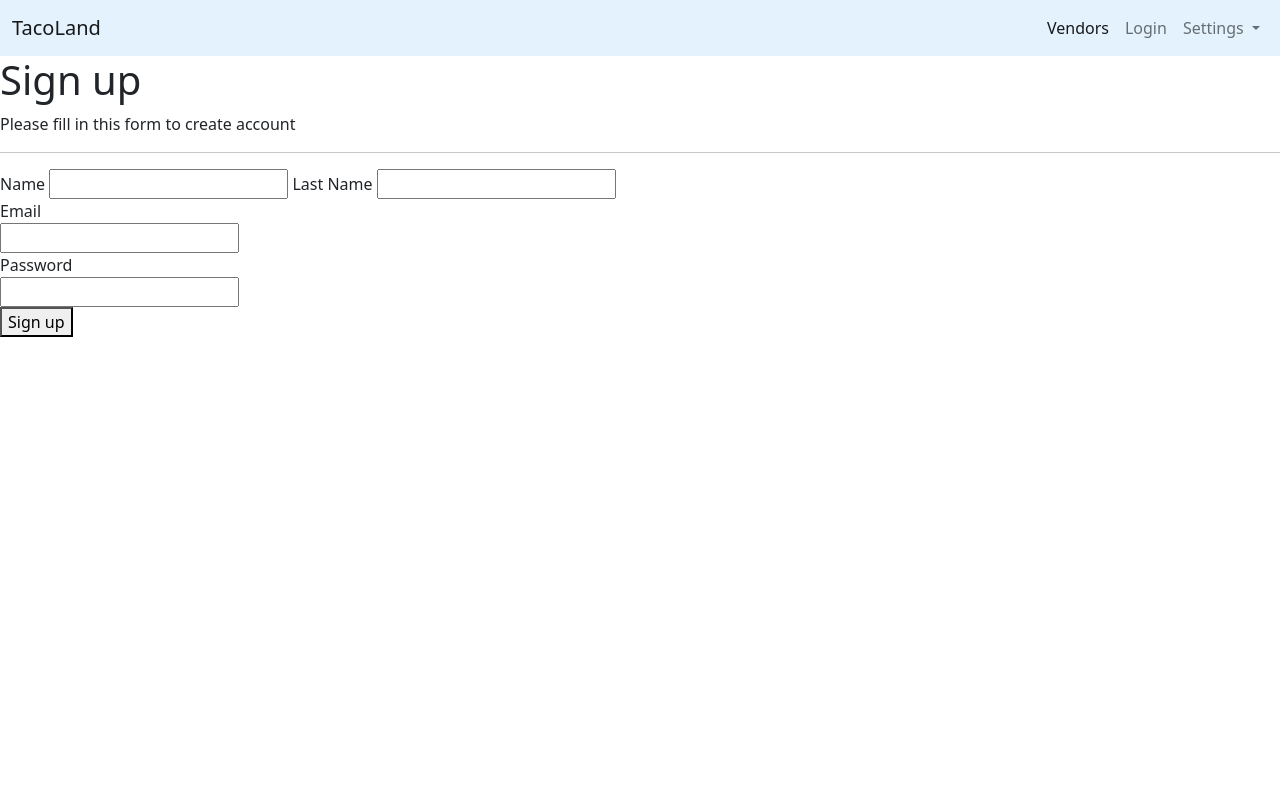
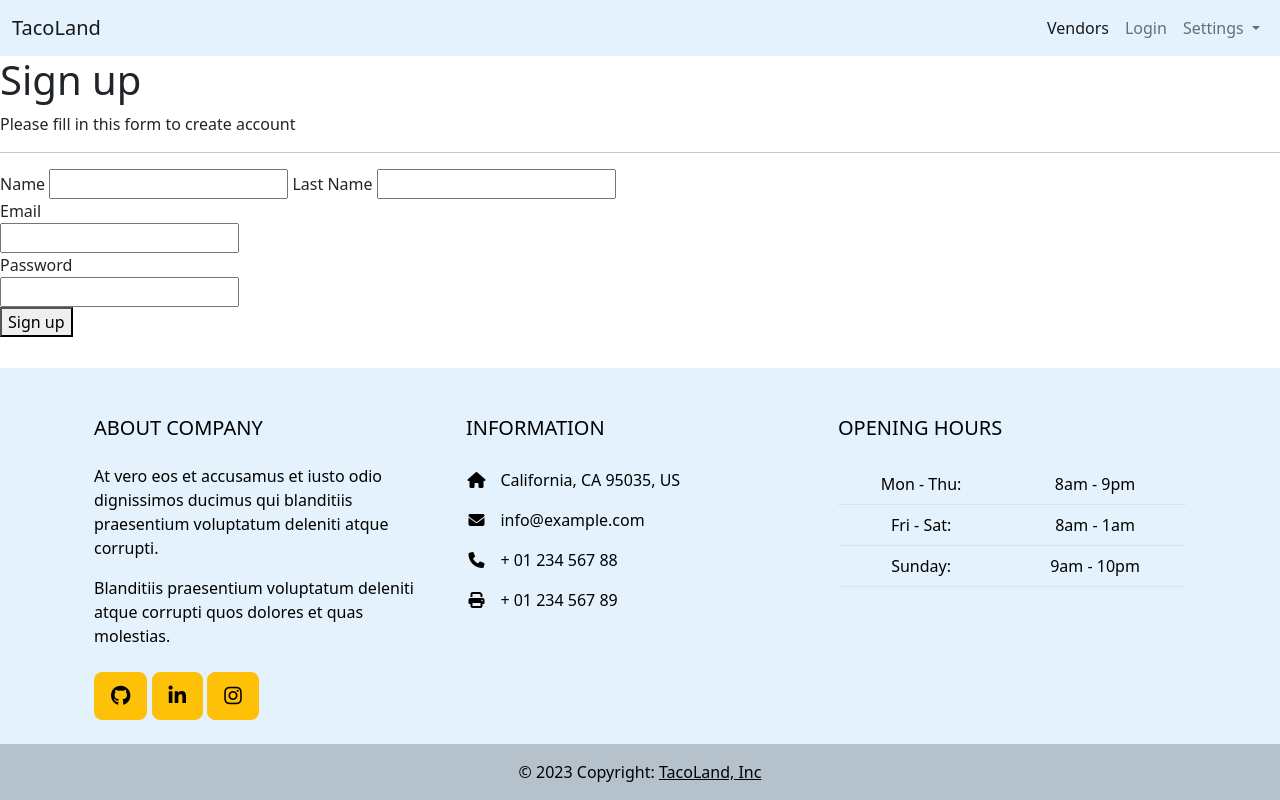
Before and after one commit to eric-ramos-garnica/TacoLand-project, a Flask app: page /createaccountpage in a window 1280 px wide. Run offline with Flask 2, Linux system fonts and the light colour scheme.

Commit message:
completed footer

```diff
--- a/templates/base.html
+++ b/templates/base.html
@@ -5,6 +5,7 @@
     <meta name="viewport" content="width=device-width">
     <link href="https://cdn.jsdelivr.net/npm/bootstrap@5.2.3/dist/css/bootstrap.min.css" rel="stylesheet" integrity="sha384-rbsA2VBKQhggwzxH7pPCaAqO46MgnOM80zW1RWuH61DGLwZJEdK2Kadq2F9CUG65" crossorigin="anonymous">
     <link rel="stylesheet" href="/static/css/index.css">
+    <link rel="stylesheet" href="https://cdnjs.cloudflare.com/ajax/libs/font-awesome/6.4.0/css/all.min.css" integrity="sha512-iecdLmaskl7CVkqkXNQ/ZH/XLlvWZOJyj7Yy7tcenmpD1ypASozpmT/E0iPtmFIB46ZmdtAc9eNBvH0H/ZpiBw==" crossorigin="anonymous" referrerpolicy="no-referrer" />
     <title>
       {% block title %}{% endblock %}
     </title>
@@ -45,6 +46,97 @@
     {% block body %}
 
     {% endblock %}
+
+    <!-- footer -->
+
+    <footer class="text-black text-center text-lg-start fixed-bottom" style="background-color: #e3f2fd;">
+      <!-- Grid container -->
+      <div class="container p-4">
+        <!--Grid row-->
+        <div class="row mt-4">
+          <!--Grid column-->
+          <div class="col-lg-4 col-md-12 mb-4 mb-md-0">
+            <h5 class="text-uppercase mb-4">About company</h5>
+
+            <p>
+              At vero eos et accusamus et iusto odio dignissimos ducimus qui blanditiis praesentium
+              voluptatum deleniti atque corrupti.
+            </p>
+
+            <p>
+              Blanditiis praesentium voluptatum deleniti atque corrupti quos dolores et quas
+              molestias.
+            </p>
+
+            <div class="mt-4">
+              <!-- github -->
+              <a type="button" class="btn btn-floating btn-warning btn-lg" href="https://github.com/eric-ramos-garnica/TacoLand-project"><i class="fa-brands fa-github"></i></a>
+              <!-- Linkedin -->
+              <a type="button" class="btn btn-floating btn-warning btn-lg" href="https://www.linkedin.com/in/eric-ramos-garnica-b6487b187/"><i class="fa-brands fa-linkedin-in"></i></a>
+              <!-- Google + -->
+              <a type="button" class="btn btn-floating btn-warning btn-lg" href="https://www.instagram.com/eric_ramos_100/"><i class="fab fa-instagram"></i></a>
+              <!-- Linkedin -->
+              <a href=""></a>
+            </div>
+          </div>
+          <!--Grid column-->
+
+          <!--Grid column-->
+          <div class="col-lg-4 col-md-6 mb-4 mb-md-0">
+            <h5 class="text-uppercase mb-4 pb-1">Information</h5>
+
+
+            <ul class="fa-ul" style="margin-left: 1.65em;">
+              <li class="mb-3">
+                <span class="fa-li"><i class="fas fa-home"></i></span><span class="ms-2">California, CA 95035, US</span>
+              </li>
+              <li class="mb-3">
+                <span class="fa-li"><i class="fas fa-envelope"></i></span><span class="ms-2">info@example.com</span>
+              </li>
+              <li class="mb-3">
+                <span class="fa-li"><i class="fas fa-phone"></i></span><span class="ms-2">+ 01 234 567 88</span>
+              </li>
+              <li class="mb-3">
+                <span class="fa-li"><i class="fas fa-print"></i></span><span class="ms-2">+ 01 234 567 89</span>
+              </li>
+            </ul>
+          </div>
+          <!--Grid column-->
+
+          <!--Grid column-->
+          <div class="col-lg-4 col-md-6 mb-4 mb-md-0">
+            <h5 class="text-uppercase mb-4">Opening hours</h5>
+
+            <table class="table text-center text-black">
+              <tbody class="font-weight-normal">
+                <tr>
+                  <td>Mon - Thu:</td>
+                  <td>8am - 9pm</td>
+                </tr>
+                <tr>
+                  <td>Fri - Sat:</td>
+                  <td>8am - 1am</td>
+                </tr>
+                <tr>
+                  <td>Sunday:</td>
+                  <td>9am - 10pm</td>
+                </tr>
+              </tbody>
+            </table>
+          </div>
+          <!--Grid column-->
+        </div>
+        <!--Grid row-->
+      </div>
+      <!-- Grid container -->
+
+      <!-- Copyright -->
+      <div class="text-center p-3" style="background-color: rgba(0, 0, 0, 0.2);">
+        © 2023 Copyright:
+        <a class="text-black" href="/">TacoLand, Inc</a>
+      </div>
+      <!-- Copyright -->
+    </footer>
     <script src="https://cdn.jsdelivr.net/npm/bootstrap@5.2.3/dist/js/bootstrap.bundle.min.js" integrity="sha384-kenU1KFdBIe4zVF0s0G1M5b4hcpxyD9F7jL+jjXkk+Q2h455rYXK/7HAuoJl+0I4" crossorigin="anonymous"></script>
   </body>
 </html>
--- a/templates/vendor_information.html
+++ b/templates/vendor_information.html
@@ -3,7 +3,7 @@
 
 {% block head %}
 <script src="https://polyfill.io/v3/polyfill.min.js?features=default"></script>
-<link rel="stylesheet" href="https://cdnjs.cloudflare.com/ajax/libs/font-awesome/6.4.0/css/all.min.css" integrity="sha512-iecdLmaskl7CVkqkXNQ/ZH/XLlvWZOJyj7Yy7tcenmpD1ypASozpmT/E0iPtmFIB46ZmdtAc9eNBvH0H/ZpiBw==" crossorigin="anonymous" referrerpolicy="no-referrer" />
+
 {% endblock %}
 
 {% block body %}
```
